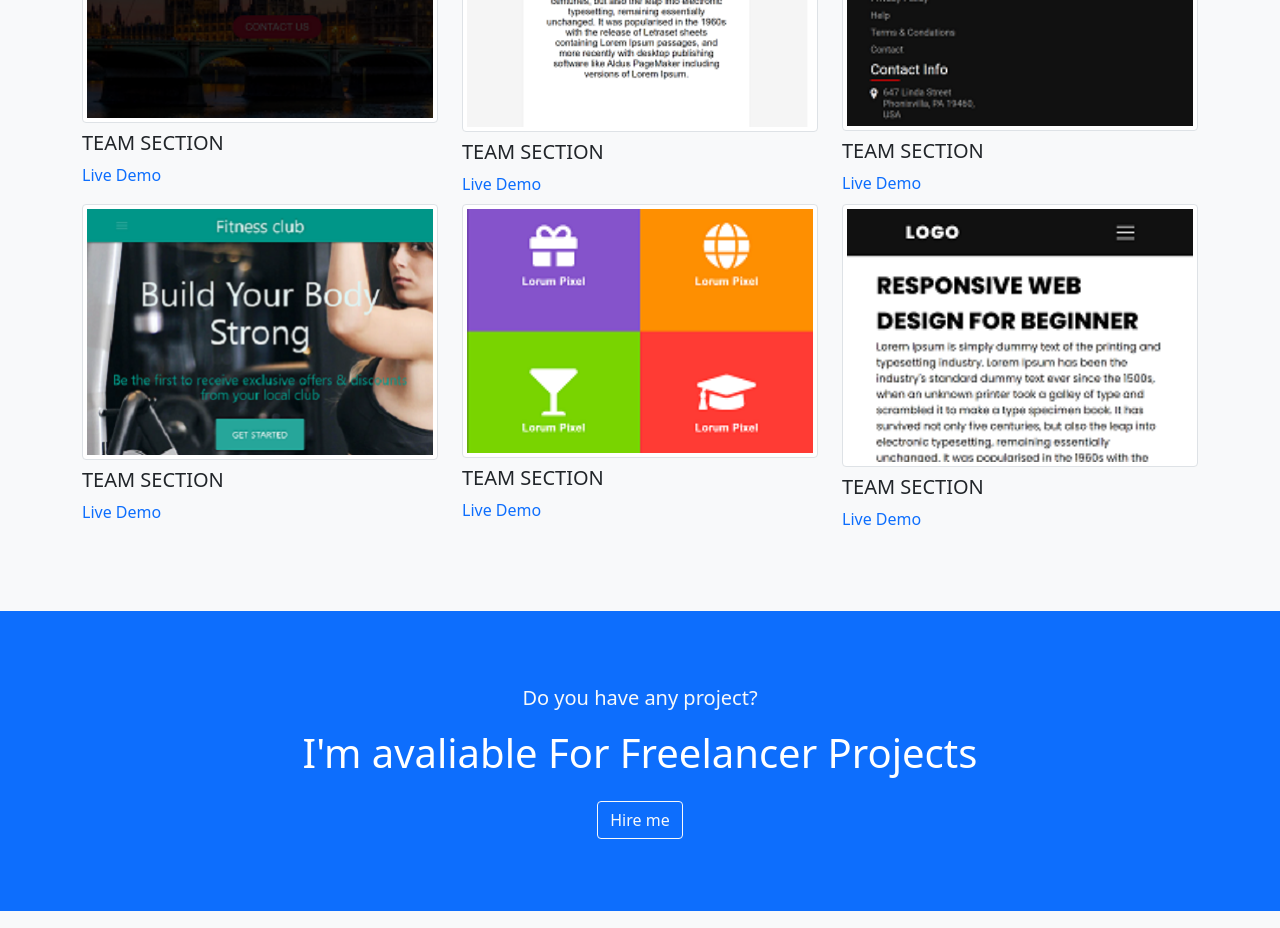
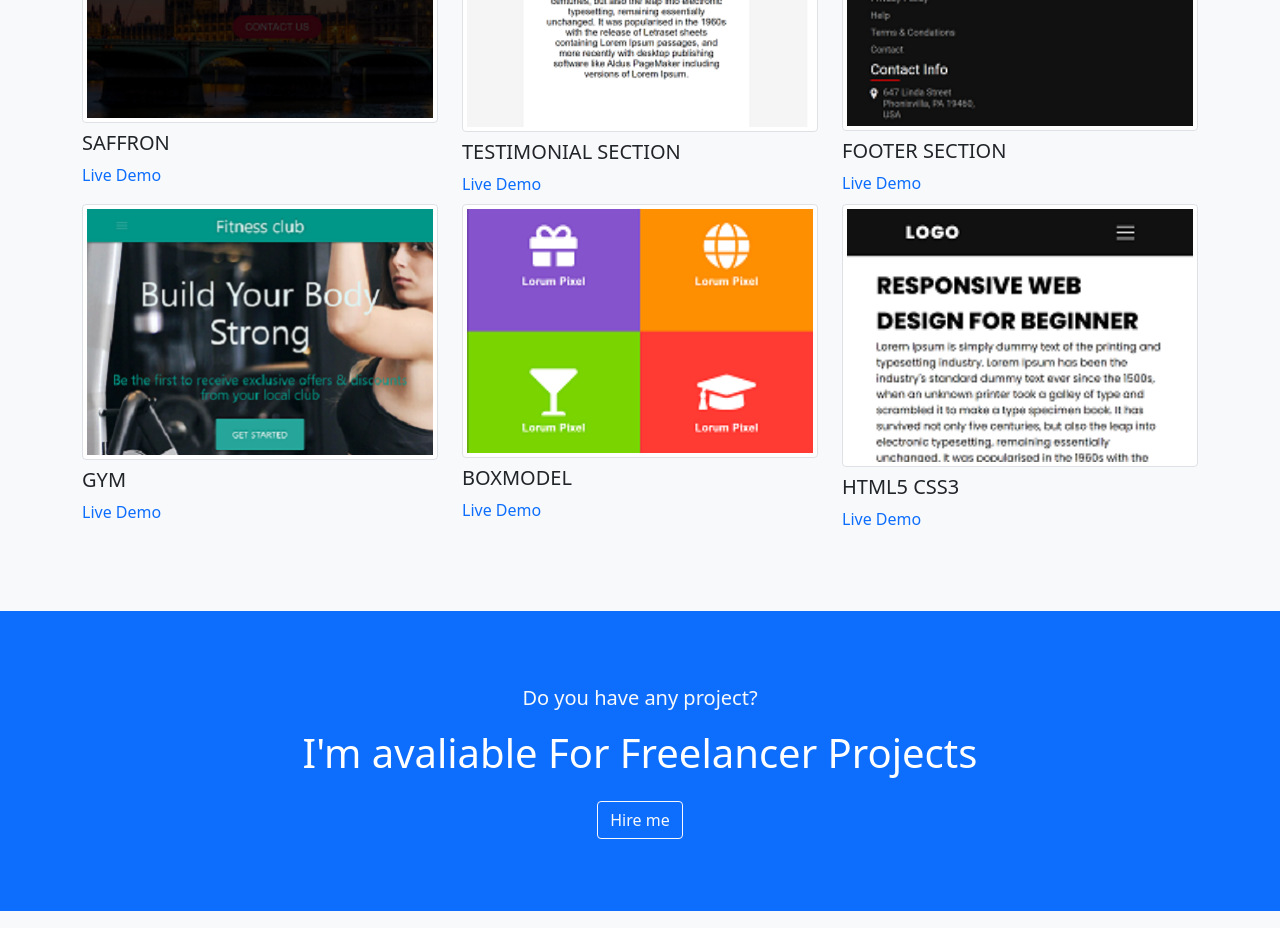
Before and after one commit to shama-prog/portfolio, a plain HTML site: page index.html in a window 1280 px wide. Shown: the part 2340-3268 px from the top of the page. Drawn offline with Linux system fonts and the light colour scheme.

Commit message:
index file update

```diff
--- a/index.html
+++ b/index.html
@@ -186,42 +186,42 @@
 				<div class="col-md-6 col-lg-4">
 					<div class="portfolio-item">
 						<img src="img/flexbox1.png" class="w-100 img-thumbnail" alt="portfolio item">
-						<h3 class="text-uppercase fs-5 my-2">team section</h3>
+						<h3 class="text-uppercase fs-5 my-2">saffron</h3>
 						<p class="my-2"><a href=" https://shama-prog.github.io/flexbox/" class="text-primary text-decoration-none">Live Demo</a></p>
 					</div>
 				</div>
 				<div class="col-md-6 col-lg-4">
 					<div class="portfolio-item">
 						<img src="img/testimonial1.png" class="w-100 img-thumbnail" alt="portfolio item">
-						<h3 class="text-uppercase fs-5 my-2">team section</h3>
+						<h3 class="text-uppercase fs-5 my-2">testimonial section</h3>
 						<p class="my-2"><a href=" https://shama-prog.github.io/testimonialsection/" class="text-primary text-decoration-none">Live Demo</a></p>
 					</div>
 				</div>
 				<div class="col-md-6 col-lg-4">
 					<div class="portfolio-item">
 						<img src="img/footer1.png" class="w-100 img-thumbnail" alt="portfolio item">
-						<h3 class="text-uppercase fs-5 my-2">team section</h3>
+						<h3 class="text-uppercase fs-5 my-2">footer section</h3>
 						<p class="my-2"><a href="https://shama-prog.github.io/Responsivefooter/" class="text-primary text-decoration-none">Live Demo</a></p>
 					</div>
 				</div>
 				<div class="col-md-6 col-lg-4">
 					<div class="portfolio-item">
 						<img src="img/parallex.png" class="w-100 img-thumbnail" alt="portfolio item">
-						<h3 class="text-uppercase fs-5 my-2">team section</h3>
+						<h3 class="text-uppercase fs-5 my-2">gym</h3>
 						<p class="my-2"><a href="https://shama-prog.github.io/parallex/" class="text-primary text-decoration-none">Live Demo</a></p>
 					</div>
 				</div>
 				<div class="col-md-6 col-lg-4">
 					<div class="portfolio-item">
 						<img src="img/boxmodel.png" class="w-100 img-thumbnail" alt="portfolio item">
-						<h3 class="text-uppercase fs-5 my-2">team section</h3>
+						<h3 class="text-uppercase fs-5 my-2">boxmodel</h3>
 						<p class="my-2"><a href=" https://shama-prog.github.io/boxmodeldesign/" class="text-primary text-decoration-none">Live Demo</a></p>
 					</div>
 				</div>
 				<div class="col-md-6 col-lg-4">
 					<div class="portfolio-item">
 						<img src="img/responsive.png" class="w-100 img-thumbnail" alt="portfolio item">
-						<h3 class="text-uppercase fs-5 my-2">team section</h3>
+						<h3 class="text-uppercase fs-5 my-2">html5 css3</h3>
 						<p class="my-2"><a href=" https://shama-prog.github.io/responsivedesign/" class="text-primary text-decoration-none">Live Demo</a></p>
 					</div>
 				</div>
```
